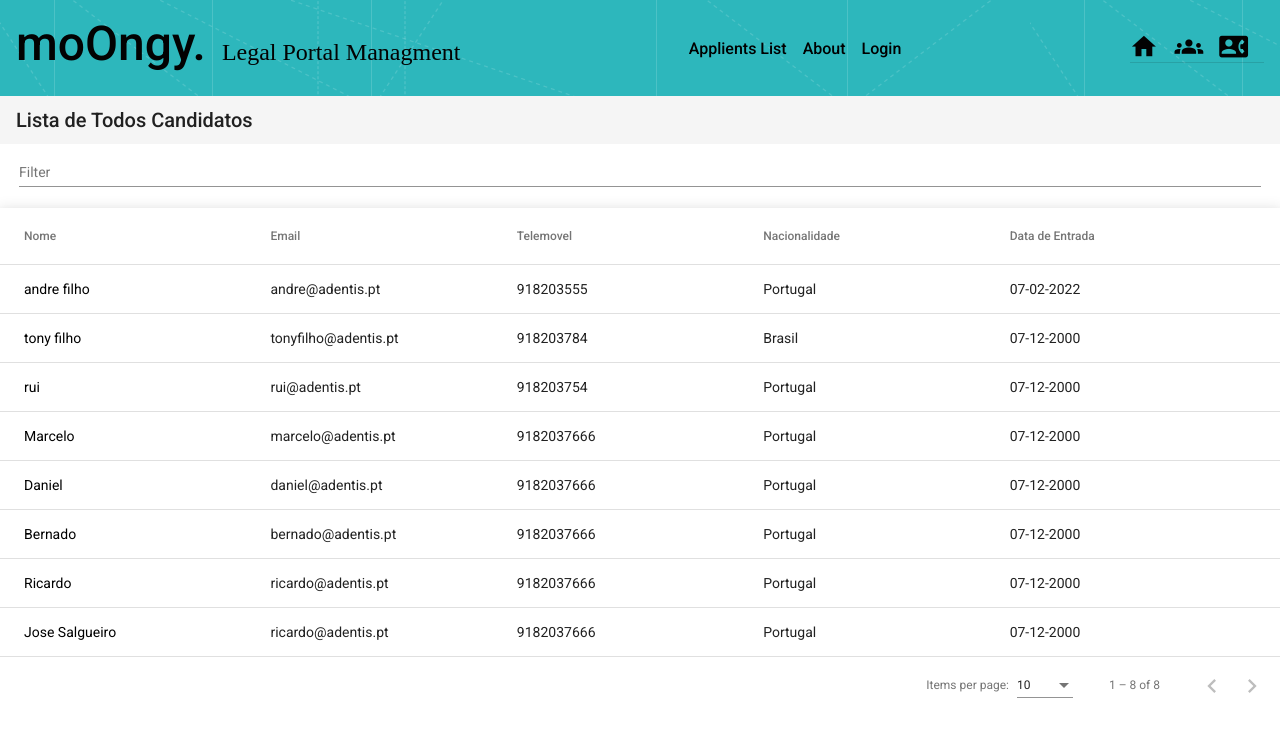
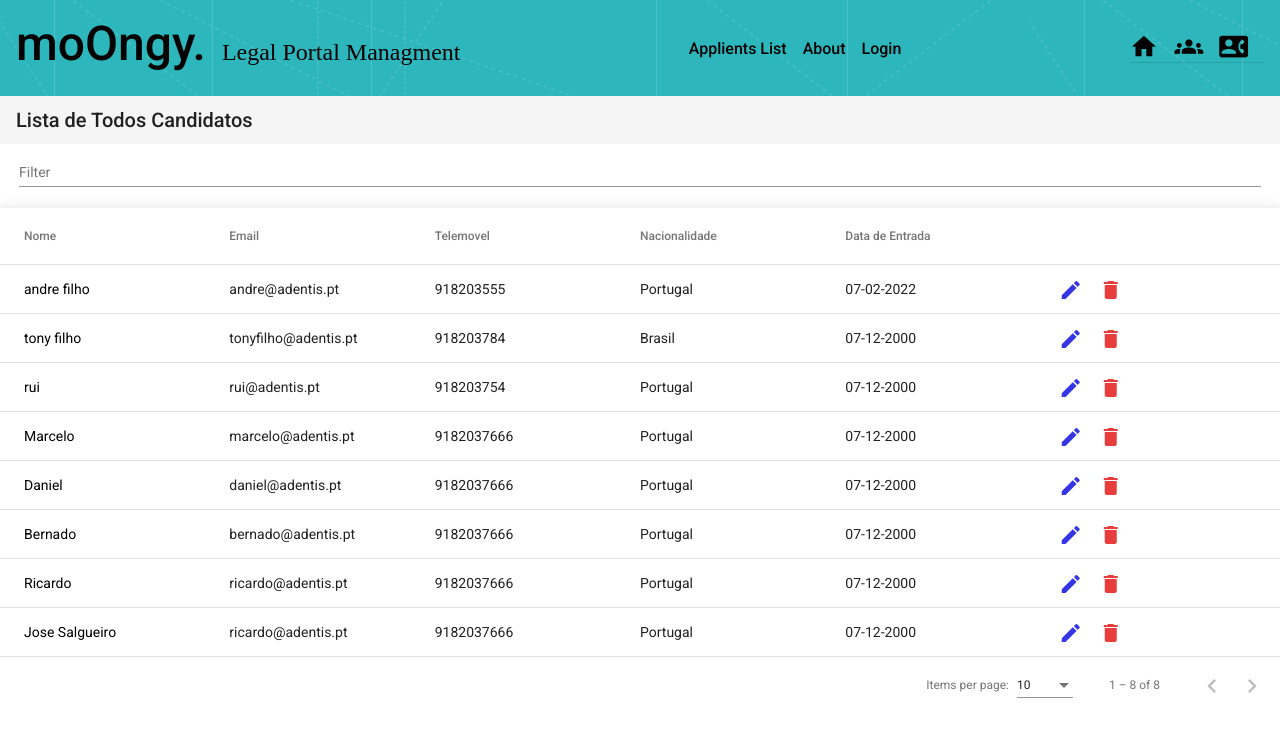
Before and after one commit to Tonyfilho/legalPortalManagment, an Angular app in the folder legalPortalManagment/: page /applientsList in a window 1280 px wide. Shown: the top 730 px of the page. Built offline with nearby package versions, Linux system fonts and the light colour scheme; a web font is replaced by a local one.

Commit message:
acertando o css

```diff
--- a/legalPortalManagment/src/app/applients/applient/applient.component.css
+++ b/legalPortalManagment/src/app/applients/applient/applient.component.css
@@ -3,7 +3,11 @@
   padding: 0;
 }
 .main {
-  margin: auto;
+ width: 100%;
+
+}
+.main-form{
+  padding: 0 1%;
 }
 
 .material-icons {
--- a/legalPortalManagment/src/app/applients/applient/applient.component.html
+++ b/legalPortalManagment/src/app/applients/applient/applient.component.html
@@ -1,31 +1,27 @@
 <div class="main">
+  <!-- <div class="main-form"> -->
   <form class="form" [formGroup]="applientForm" (submit)="sendApplientForm()">
     <mat-grid-list cols="1" rowHeight="4rem">
       <mat-grid-tile colspan="1">
         <mat-toolbar>
           <span class="spacer">Applient Information</span>
           <button
-            mat-icon-button
-            class="example-icon material-icons"
-            aria-label="Example icon-button with heart icon"
-            (click)="edit()"
+            mat-raised-button
+            color="primary"
+            routerLink="/applientsList"
+            style="margin-right: 0.8rem"
           >
-            <span class="material-icons" style="cursor: pointer"
-              >mode_edit</span
-            >
-          </button>
-          <button
-            mat-icon-button
-            class="example-icon material-icons"
-            aria-label="Example icon-button with share icon"
-          >
-            <span class="material-icons" style="cursor: pointer">delete</span>
+            GoBack
           </button>
         </mat-toolbar>
       </mat-grid-tile>
     </mat-grid-list>
+    <div class="main-form">
+      <mat-grid-list cols="1" rowHeight="1rem">
+        <mat-grid-tile></mat-grid-tile>
+      </mat-grid-list>
       <!-- 1º Grid  nome e data de admissão -->
-    <mat-grid-list cols="5" rowHeight="4.7rem" gutterSize="1.2em">
+      <mat-grid-list cols="5" rowHeight="4.7rem" gutterSize="1em">
         <mat-grid-tile colspan="2">
           <mat-form-field
             floatLabel="always"
@@ -75,7 +71,10 @@
             style="width: 100%"
           >
             <mat-label>Pais</mat-label>
-          <mat-select [(value)]="selectedCountryName" formControlName="country">
+            <mat-select
+              [(value)]="selectedCountryName"
+              formControlName="country"
+            >
               <mat-option>none</mat-option>
               <mat-option *ngFor="let pais of countriesName" [value]="pais">
                 {{ pais }}
@@ -83,10 +82,9 @@
             </mat-select>
           </mat-form-field></mat-grid-tile
         >
-
       </mat-grid-list>
       <!-- 2º Grid  Data de Nascimento Email: Telemovel: Naturalidade ....: -->
-    <mat-grid-list cols="4" rowHeight="4.7rem" gutterSize="1.2em">
+      <mat-grid-list cols="4" rowHeight="4.7rem" gutterSize="1em">
         <mat-grid-tile colspan="1">
           <mat-form-field
             floatLabel="always"
@@ -141,7 +139,7 @@
             style="width: 70%"
           >
             <mat-label>Telemovel:</mat-label>
-          <input matInput formControlName="phone"/>
+            <input matInput formControlName="phone" />
             <mat-icon matSuffix>phone</mat-icon>
             <mat-hint>Include area code</mat-hint>
           </mat-form-field>
@@ -170,7 +168,7 @@
       </mat-grid-tile> -->
       </mat-grid-list>
       <!-- 3º Grid  nome e data de admissão -->
-    <mat-grid-list cols="4" rowHeight="4.7rem" gutterSize="1.2em">
+      <mat-grid-list cols="4" rowHeight="4.7rem" gutterSize="1em">
         <mat-grid-tile colspan="2">
           <mat-form-field
             floatLabel="always"
@@ -208,7 +206,7 @@
         </mat-grid-tile>
       </mat-grid-list>
       <!-- 4º Grid  Contato de emergencia -->
-    <mat-grid-list cols="4" rowHeight="4.7rem" gutterSize="1.2em">
+      <mat-grid-list cols="4" rowHeight="4.7rem" gutterSize="1em">
         <mat-grid-tile colspan="2">
           <mat-form-field
             floatLabel="always"
@@ -229,10 +227,9 @@
             appearance="outline"
             color="primary"
             style="width: 30%"
-
           >
             <mat-label>Nº do Páis</mat-label>
-          <input matInput formControlName="emergencyCountryCode"/>
+            <input matInput formControlName="emergencyCountryCode" />
           </mat-form-field>
           <mat-form-field
             floatLabel="always"
@@ -268,7 +265,7 @@
         </mat-grid-tile>
       </mat-grid-list>
       <!-- 5º Grid  Documentos de Portugal -->
-    <mat-grid-list cols="5" rowHeight="4.7rem" gutterSize="1.2em">
+      <mat-grid-list cols="5" rowHeight="4.7rem" gutterSize="1em">
         <mat-grid-tile colspan="1">
           <mat-form-field
             floatLabel="always"
@@ -297,7 +294,7 @@
             style="width: 100%"
           >
             <mat-label>Numero de B.I ou C.C:</mat-label>
-          <input matInput  formControlName="documentNumber"/> </mat-form-field
+            <input matInput formControlName="documentNumber" /> </mat-form-field
         ></mat-grid-tile>
         <mat-grid-tile colspan="1">
           <mat-form-field
@@ -307,7 +304,7 @@
             style="width: 100%"
           >
             <mat-label>Validade de B.I ou C.C:</mat-label>
-          <input matInput formControlName="documentValidityDate"/>
+            <input matInput formControlName="documentValidityDate" />
           </mat-form-field>
         </mat-grid-tile>
         <mat-grid-tile colspan="1">
@@ -318,12 +315,12 @@
             style="width: 100%"
           >
             <mat-label>Data Emissão de B.I ou C.C:</mat-label>
-          <input matInput formControlName="documentExpeditionDate"/>
+            <input matInput formControlName="documentExpeditionDate" />
           </mat-form-field>
         </mat-grid-tile>
       </mat-grid-list>
       <!-- 6º Grid  Documentos de fora da União Europeia -->
-    <mat-grid-list cols="6" rowHeight="4.7rem" gutterSize="1.2em">
+      <mat-grid-list cols="6" rowHeight="4.7rem" gutterSize="1em">
         <mat-grid-tile colspan="1">
           <mat-form-field
             floatLabel="always"
@@ -331,8 +328,13 @@
             color="primary"
             style="width: 100%"
           >
-          <mat-label>(NEU)Numero A.R/I.E(Identificação Estrangeira):</mat-label>
-          <input matInput formControlName="internationalID" /> </mat-form-field
+            <mat-label
+              >(NEU)Numero A.R/I.E(Identificação Estrangeira):</mat-label
+            >
+            <input
+              matInput
+              formControlName="internationalID"
+            /> </mat-form-field
         ></mat-grid-tile>
         <mat-grid-tile colspan="1">
           <mat-form-field
@@ -341,7 +343,9 @@
             color="primary"
             style="width: 100%"
           >
-          <mat-label>Validade do A.R/I.E(Identificação Estrangeira):</mat-label>
+            <mat-label
+              >Validade do A.R/I.E(Identificação Estrangeira):</mat-label
+            >
             <input matInput formControlName="internationalValidity" />
           </mat-form-field>
         </mat-grid-tile>
@@ -376,7 +380,7 @@
             style="width: 100%"
           >
             <mat-label>Validade do Passaporte:</mat-label>
-          <input matInput formControlName="passportValidity"/>
+            <input matInput formControlName="passportValidity" />
           </mat-form-field>
         </mat-grid-tile>
         <mat-grid-tile colspan="1">
@@ -391,14 +395,27 @@
           </mat-form-field>
         </mat-grid-tile>
       </mat-grid-list>
-    <mat-grid-list cols="4" rowHeight="2rem" >
+      <mat-grid-list cols="4" rowHeight="2rem">
         <mat-grid-tile colspan="1"></mat-grid-tile>
         <mat-grid-tile colspan="1"></mat-grid-tile>
         <mat-grid-tile colspan="1"></mat-grid-tile>
-      <mat-grid-tile colspan="1" >
-        <button mat-raised-button color="primary" [disabled]="this.applientForm.valid" style="margin-right: 0.5rem;">Save</button>
-        <button mat-raised-button color="warn" (click)="reset()">Cancel</button>
+        <mat-grid-tile colspan="1">
+          <button
+            mat-raised-button
+            color="primary"
+            [disabled]="this.applientForm.valid"
+            style="margin-right: 0.5rem"
+          >
+            Save
+          </button>
+          <button mat-raised-button color="warn" (click)="reset()">
+            Cancel
+          </button>
         </mat-grid-tile>
       </mat-grid-list>
+      <mat-grid-list cols="1" rowHeight="2rem">
+        <mat-grid-tile colspan="1"></mat-grid-tile>
+      </mat-grid-list>
+    </div>
   </form>
 </div>
--- a/legalPortalManagment/src/app/applients/applients-list/applients.component.css
+++ b/legalPortalManagment/src/app/applients/applients-list/applients.component.css
@@ -1,3 +1,5 @@
+
+
 a {
   text-decoration: none;
   color: rgb(0, 0, 0);
@@ -11,6 +13,7 @@ a {
 .container {
   display: flex;
   flex-direction: column;
+  padding: 0%, 1%;
 }
 
 .filter {
--- a/legalPortalManagment/src/app/applients/applients-list/applients.component.html
+++ b/legalPortalManagment/src/app/applients/applients-list/applients.component.html
@@ -5,10 +5,6 @@
         <span class="spacer">Lista de Todos Candidatos</span>
       </mat-toolbar>
     </mat-grid-tile>
-
-    <!-- <mat-grid-list cols="1" rowHeight="1.5rem">
-
-  </mat-grid-list> -->
   </mat-grid-list>
   <mat-grid-list cols="1" rowHeight="4rem">
     <mat-grid-tile>
@@ -19,8 +15,7 @@
       </div>
     </mat-grid-tile>
   </mat-grid-list>
-  <!-- <mat-action-list  cols="1" rowHeight="50rem">
-    <mat-grid-tile> -->
+
   <div class="container mat-elevation-z8" backgroundColor="primary">
     <mat-table [dataSource]="dataSource" matSort>
       <!-- Progress Column -->
@@ -65,13 +60,51 @@
           {{ row.admissionDate | date: "dd-MM-YYYY" }}
         </mat-cell>
       </ng-container>
+      <!-- button -->
+      <ng-container matColumnDef="Edit">
+        <mat-header-cell *matHeaderCellDef mat-sort-header> </mat-header-cell>
+        <mat-cell *matCellDef="let row">
+          <button
+            mat-icon-button
+            class="material-icons"
+            aria-label="Example icon-button with heart icon"
+          >
+            <span class="material-icons" style="cursor: pointer; color: rgb(53, 53, 230);"
+              >mode_edit</span
+            >
+          </button>
+          <button
+            mat-icon-button
+            class="material-icons"
+            aria-label="Example icon-button with share icon"
+          >
+            <span class="material-icons" style="cursor: pointer; color: rgb(231, 61, 61);">delete</span>
+          </button>
+        </mat-cell>
+      </ng-container>
 
       <mat-header-row *matHeaderRowDef="displayedColumns"></mat-header-row>
-          <mat-row *matRowDef="let row; columns: displayedColumns"> </mat-row>
+      <mat-row *matRowDef="let row; columns: displayedColumns">
+        <!-- <button
+            mat-icon-button
+            class="example-icon material-icons"
+            aria-label="Example icon-button with heart icon"
+
+          >
+            <span class="material-icons" style="cursor: pointer"
+              >mode_edit</span
+            >
+          </button>
+          <button
+            mat-icon-button
+            class="example-icon material-icons"
+            aria-label="Example icon-button with share icon"
+          >
+            <span class="material-icons" style="cursor: pointer">delete</span>
+          </button> -->
+      </mat-row>
     </mat-table>
   </div>
 
   <mat-paginator [pageSizeOptions]="[10, 20, 100]"></mat-paginator>
-    <!-- </mat-grid-tile>
-  </mat-action-list> -->
 </div>
--- a/legalPortalManagment/src/app/applients/applients-list/applients.component.ts
+++ b/legalPortalManagment/src/app/applients/applients-list/applients.component.ts
@@ -17,6 +17,7 @@ export class ApplientsComponent implements OnInit, AfterViewInit {
     'Telemovel',
     'Nacionalidade',
     'DataDeEntrada',
+    'Edit'
   ];
   dataSource!: MatTableDataSource<IApplientClass>;
 
```
Lines whose indentation alone changed are shown as unchanged.
